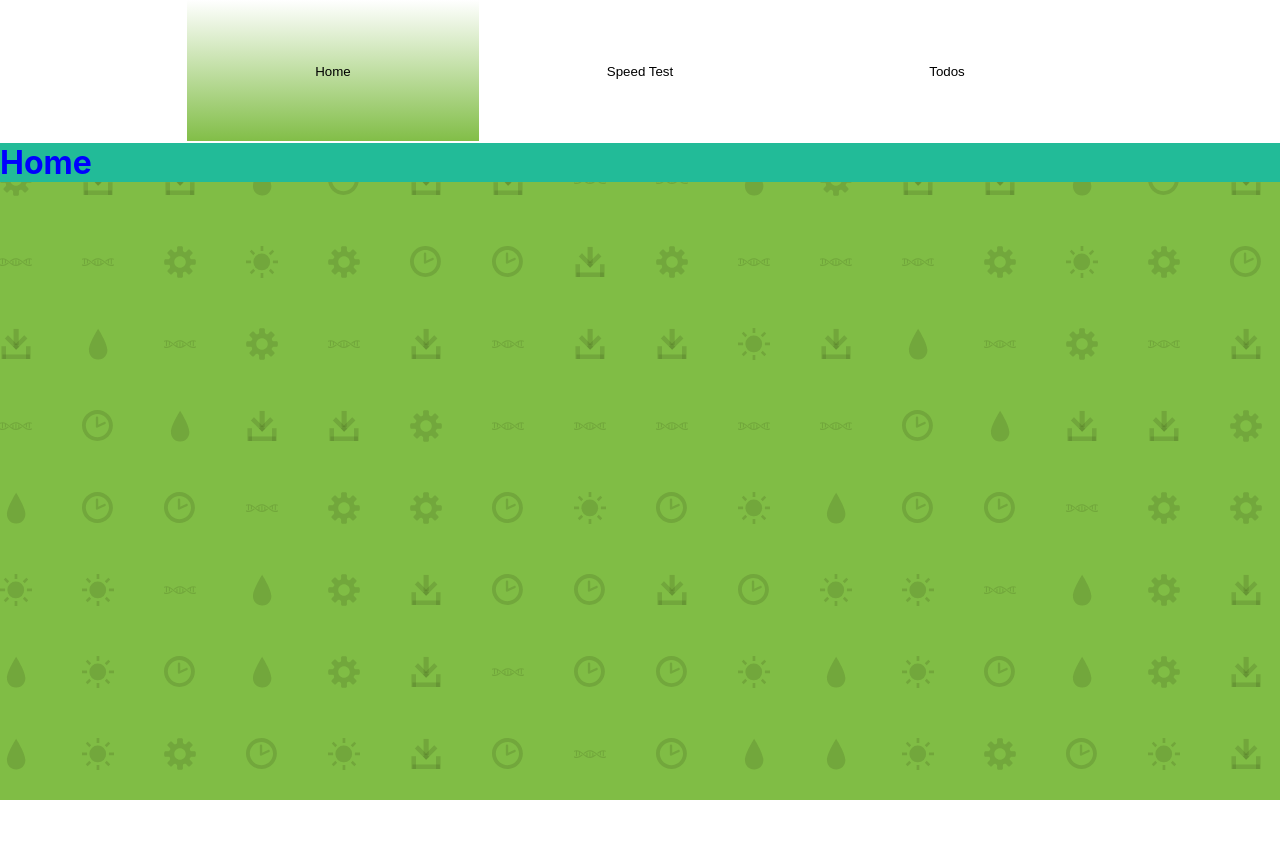
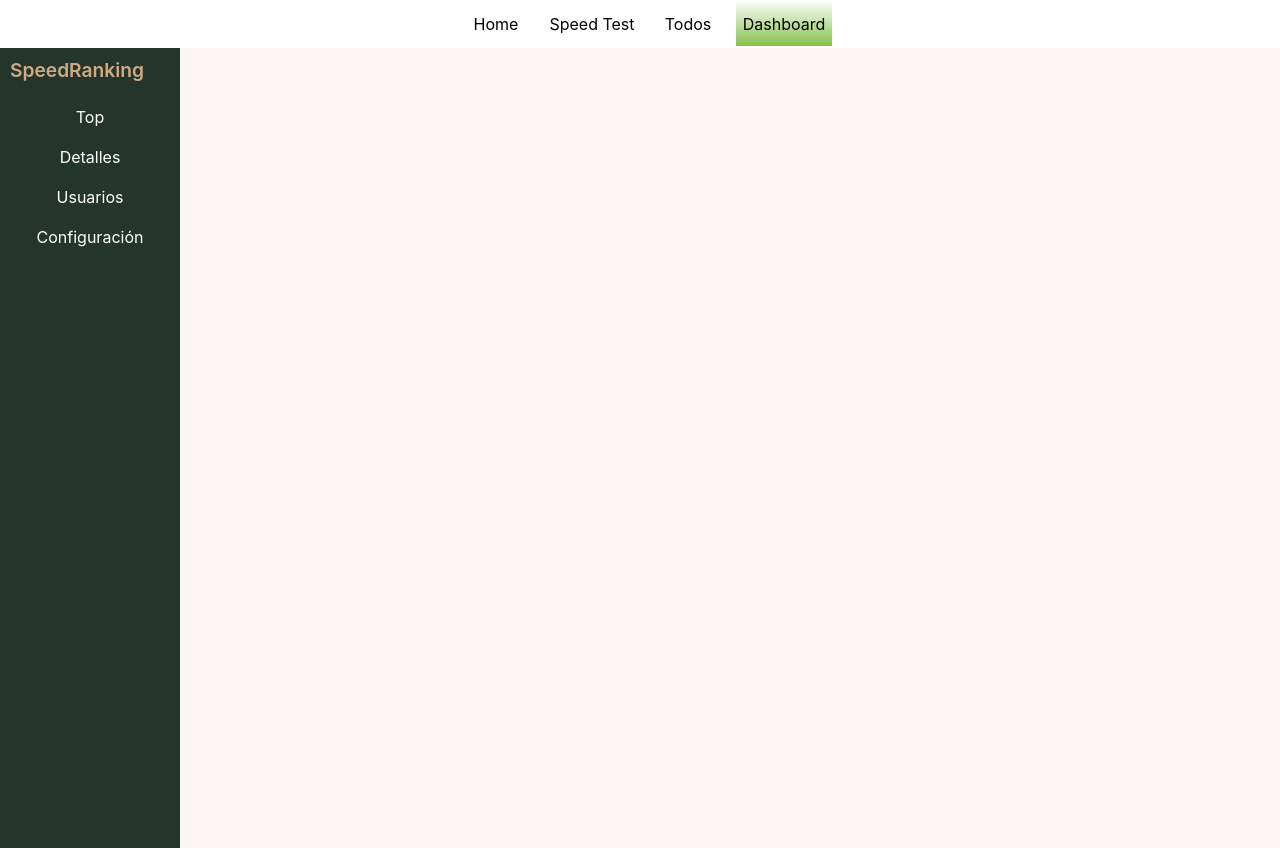
Before and after one commit to gorkavillara/formacion-3-octubre-2022, a React (Create React App) app: page /dashboard in a window 1280 px wide. Before the commit the page ends 800 px from the top, so only its background shows below. Built offline with nearby package versions, Linux system fonts and the light colour scheme.

Commit message:
✏️ Tema 08 - Trabajando con Rutas

```diff
--- a/package.json
+++ b/package.json
@@ -9,6 +9,7 @@
     "formik": "^2.2.9",
     "react": "^18.2.0",
     "react-dom": "^18.2.0",
+    "react-router-dom": "^6.4.2",
     "react-scripts": "5.0.1",
     "sass": "^1.55.0",
     "web-vitals": "^2.1.4",
--- a/src/App.js
+++ b/src/App.js
@@ -1,49 +1,18 @@
-import React, { useContext } from "react";
+import React from "react";
 import "./App.scss";
 import NavBar from "./components/common/NavBar";
-import ClassicForm from "./views/ClassicForm/ClassicForm";
-import Dashboard from "./views/Dashboard/Dashboard";
-import FormikForm from "./views/FormikForm/FormikForm";
-import Home from "./views/Home/Home";
-import TodoList from "./views/TodoList/TodoList";
 
-import { AppContext } from "./contexts/AppContextProvider";
-import SpeedTestContextProvider from "./contexts/SpeedTestContextProvider";
-import SpeedTest from "./views/SpeedTest/SpeedTest";
-
-const views = {
-  home: <Home />,
-  dashboard: <Dashboard />,
-  todolist: <TodoList />,
-  classicForm: <ClassicForm />,
-  formikForm: <FormikForm />,
-  speedTest: (
-    <SpeedTestContextProvider>
-      <SpeedTest />
-    </SpeedTestContextProvider>
-  ),
-};
+import { BrowserRouter } from "react-router-dom";
+import AppRoutes from "./routes/AppRoutes";
 
 function App() {
-  const { vRoute } = useContext(AppContext);
-  // const [vRoute, setVRoute] = useState("formikForm");
-  // const context = useContext(AppContext);
-  // console.log(context);
-  // const { vRoute } = context;
-  // const setVRoute = () => null;
-  // if (vRoute === "home") return <Home />
-  // if (vRoute === "dashboard") return <Dashboard />
   return (
-    <>
+    <BrowserRouter>
       <div className="App">
         <NavBar />
-        {views[vRoute]}
-        {/* {vRoute === "home" ? <Home /> : null} */}
-        {/* {vRoute === "home" && <Home />} */}
-        {/* {vRoute === "dashboard" ? <Dashboard /> : null } */}
-        {/* {vRoute === "dashboard" && <Dashboard />} */}
+        <AppRoutes />
       </div>
-    </>
+    </BrowserRouter>
   );
 }
 
--- a/src/App.scss
+++ b/src/App.scss
@@ -11,11 +11,20 @@ ul.nav-bar {
   box-shadow: 0 5px 10px rgba(0, 0, 0, 0.2);
   li {
     list-style: none;
-    button {
+    height: 3rem;
+    width: 6rem;
+    display: flex;
+    button, a {
       background-color: transparent;
+      text-decoration: none;
+      color: black;
       border: none;
       cursor: pointer;
-      padding: 5vw 10vw;
+      height: 100%;
+      width: 100%;
+      display: flex;
+      align-items: center;
+      justify-content: center;
       transition: all 0.3s;
       &.active {
         background-image: linear-gradient(0deg, #80BD45, transparent);
--- a/src/components/common/NavBar.jsx
+++ b/src/components/common/NavBar.jsx
@@ -1,41 +1,46 @@
 import React, { useContext } from "react";
 import { AppContext } from "../../contexts/AppContextProvider";
 
+import { Link, NavLink, useNavigate } from "react-router-dom";
+
 const NavBar = () => {
   const { vRoute, setVRoute } = useContext(AppContext);
+  const navigate = useNavigate();
+  const handleAnchor = (e) => {
+    e.preventDefault();
+    console.log(e.target.pathname);
+
+    return navigate(e.target.pathname);
+  };
   return (
     <ul className="nav-bar">
       <li>
-        <button
-          className={vRoute === "home" ? "active" : ""}
-          onClick={() => setVRoute("home")}
+        <NavLink
+          to="/"
+          // style={(data) => ({ color: data.isActive ? "red" : "" })}
+          // className={({ isActive }) => (isActive ? "active" : "")}
+          end
         >
           Home
-        </button>
+        </NavLink>
+        {/* <br />
+        <NavLink
+          to="/bienvenido"
+          // className={({ isActive }) => (isActive ? "active" : "")}
+        >
+          Bienvenida
+        </NavLink>
+        <br /> */}
+        {/* <a href="/" onClick={handleAnchor}>Inicio</a> */}
       </li>
       <li>
-        <button
-          className={`${vRoute === "speedTest" ? "active" : ""}`}
-          onClick={() => setVRoute("speedTest")}
-        >
-          Speed Test
-        </button>
+        <NavLink to="/speed-test">Speed Test</NavLink>
       </li>
-      {/* <li>
-        <button
-          className={`${vRoute === "dashboard" ? "active" : ""}`}
-          onClick={() => setVRoute("dashboard")}
-        >
-          Dashboard
-        </button>
-      </li> */}
       <li>
-        <button
-          className={`${vRoute === "todolist" ? "active" : ""}`}
-          onClick={() => setVRoute("todolist")}
-        >
-          Todos
-        </button>
+        <NavLink to="/todos">Todos</NavLink>
+      </li>
+      <li>
+        <NavLink to="/dashboard">Dashboard</NavLink>
       </li>
     </ul>
   );
--- /dev/null
+++ b/src/routes/AppRoutes.jsx
@@ -0,0 +1,55 @@
+import React from "react";
+import { Routes, Route, Navigate } from "react-router-dom";
+import SpeedTestContextProvider from "../contexts/SpeedTestContextProvider";
+import ClassicForm from "../views/ClassicForm/ClassicForm";
+import Dashboard from "../views/Dashboard/Dashboard";
+import FormikForm from "../views/FormikForm/FormikForm";
+import Home from "../views/Home/Home";
+import SpeedTest from "../views/SpeedTest/SpeedTest";
+import TodoList from "../views/TodoList/TodoList";
+
+const views = {
+    home: <Home />,
+    dashboard: <Dashboard />,
+    todolist: <TodoList />,
+    classicForm: <ClassicForm />,
+    formikForm: <FormikForm />,
+    speedTest: (
+      <SpeedTestContextProvider>
+        <SpeedTest />
+      </SpeedTestContextProvider>
+    ),
+  };
+
+const AppRoutes = () => {
+  return (
+    <Routes>
+      <Route index element={<Home />} exact />
+      <Route path="home" element={<Navigate to="/" />} />
+      <Route
+        path="/bienvenido"
+        element={
+          <div>
+            <h2>Bienvenid@</h2>
+          </div>
+        }
+      />
+
+      <Route path="escuela/:id" element={<></>} />
+
+      <Route path="dashboard" element={<Dashboard />}>
+        <Route path="top" element={<h1>Top</h1>} />
+        <Route path="detalles" element={<h1>Detalles</h1>} />
+        <Route path="usuarios" element={<h1>Usuarios</h1>} />
+        <Route path="usuarios/:id"  element={<h2>Detalle usuario</h2>} />
+        <Route path="configuracion" element={<h1>Configuración</h1>} />
+      </Route>
+
+      <Route path="speed-test" element={views.speedTest} />
+      <Route path="todos" element={<TodoList />} />
+      <Route path="*" element={<h1>Error 404 - No encontrado</h1>} />
+    </Routes>
+  );
+};
+
+export default AppRoutes;
--- a/src/views/Dashboard/Dashboard.jsx
+++ b/src/views/Dashboard/Dashboard.jsx
@@ -1,9 +1,38 @@
-import React from 'react'
+import React from "react";
+import styles from "./Dashboard.module.scss";
+// import "./Dashboard.module.scss";
+
+import { Outlet, NavLink } from "react-router-dom";
 
 const Dashboard = () => {
   return (
-    <div>Dashboard</div>
-  )
-}
+    <div className={styles.Dashboard}>
+      <div className={styles.sidebar}>
+        <span className={styles.logo}>SpeedRanking</span>
+        <ul>
+          <li>
+            <NavLink to="/dashboard/top">Top</NavLink>
+          </li>
+          <li>
+            <NavLink to="/dashboard/detalles">Detalles</NavLink>
+          </li>
+          <li>
+            <NavLink
+              to={{ pathname: "/dashboard/usuarios" }}
+            >
+              Usuarios
+            </NavLink>
+          </li>
+          <li>
+            <NavLink to="/dashboard/configuracion">Configuración</NavLink>
+          </li>
+        </ul>
+      </div>
+      <div className={styles.contenido}>
+        <Outlet />
+      </div>
+    </div>
+  );
+};
 
-export default Dashboard
+export default Dashboard;
--- /dev/null
+++ b/src/views/Dashboard/Dashboard.module.scss
@@ -0,0 +1,46 @@
+.Dashboard {
+  width: 100%;
+  min-height: 100vh;
+  background-color: rgb(255, 245, 245);
+  display: flex;
+  .sidebar {
+    width: 180px;
+    background-color: rgb(36, 54, 44);
+    color: white;
+    padding: 10px;
+    box-sizing: border-box;
+    .logo {
+      margin-bottom: 20px;
+      font-size: 1.2rem;
+      font-weight: 600;
+      color: rgb(207, 170, 131);
+    }
+    ul {
+      display: flex;
+      flex-direction: column;
+      align-items: center;
+      gap: 10px;
+      margin-top: 20px;
+      li {
+        list-style: none;
+        width: 100%;
+        padding: 5px;
+        transition: all 0.3s;
+        border-radius: 5px;
+        a {
+            text-decoration: none;
+            color: white;
+            width: 100%;
+            display: flex;
+            justify-content: center;
+        }
+        &:hover {
+          background-color: rgba(255, 255, 255, 0.2);
+        }
+      }
+    }
+  }
+  .contenido {
+    padding: 10px;
+  }
+}
```
Also changed, not shown: 1 other file (tests, documents, lock files or other folders).
